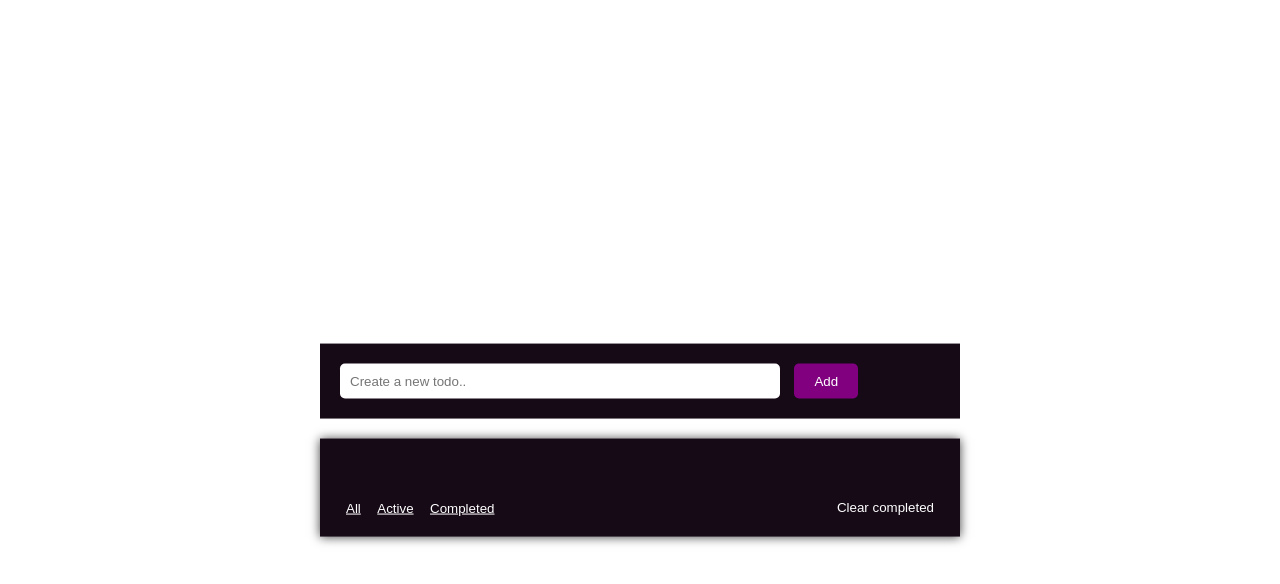
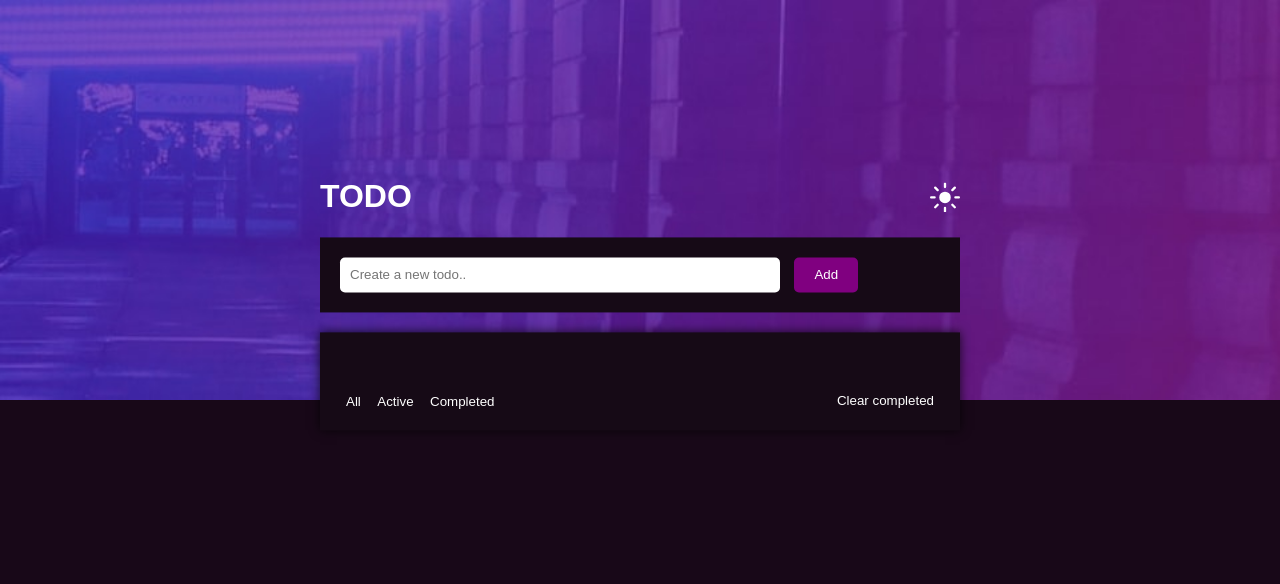
Before and after one commit to Panther-12/teach2give_tasks, a plain HTML site: page todo-app-main/todo-app-main/index.html in a window 1280 px wide. Drawn offline with Linux system fonts and the light colour scheme.

Commit message:
ui dark mode design

```diff
--- a/todo-app-main/todo-app-main/index.html
+++ b/todo-app-main/todo-app-main/index.html
@@ -15,6 +15,7 @@
   </style>
 </head>
 <body>
+  <div class="bg-wrapper">
     <div id="todo-app">
       <div class="top-items-wrapper">
         <div class="title-wrapper">
@@ -38,6 +39,7 @@
         </div>
       </div>
     </div>
+  </div>
 <script src="script.js"></script>
 </body>
 </html>
--- a/todo-app-main/todo-app-main/script.js
+++ b/todo-app-main/todo-app-main/script.js
@@ -51,3 +51,8 @@ document.addEventListener('DOMContentLoaded', (event) => {
 
     renderTasks();
 });
+
+const filterButtons = document.querySelectorAll('.filter');
+filterButtons.addEventListener('click', () => {
+    filterButtons.style.color = 'blue'
+});
--- a/todo-app-main/todo-app-main/styles.css
+++ b/todo-app-main/todo-app-main/styles.css
@@ -2,15 +2,26 @@ body {
     margin: 0;
     padding: 0;
     height: 100vh;
+    background-color: rgb(24, 8, 24);
     /* background: linear-gradient(to bottom, rgba(128,0,128,0.7), rgba(0,0,139,0.7)); */
     color: white;
     font-family: Arial, sans-serif;
 }
 
+.bg-wrapper{
+    height: 100%;
+    width: 100%;
+    background: url('./images/bg-desktop-dark.jpg');
+    background-size: cover;
+    background-repeat: no-repeat;
+    height: 50%;
+    background-position: center;
+}
+
 #todo-app {
     position: relative;
     top: 50%;
-    transform: translateY(-50%);
+    transform: translateY(-20%);
     width: 50%;
     margin: 0 auto;
     background: none;
@@ -75,7 +86,7 @@ body {
 }
 
 #task-list li input[type="checkbox"]:checked:before {
-    background: linear-gradient(to bottom, rgba(128,0,128,1), rgba(0,0,139,1));
+    background: linear-gradient(to bottom, rgba(128,0,128,1), rgb(180, 99, 250));
     border: none;
 }
 
@@ -87,8 +98,12 @@ body {
     background: none;
     border: none;
     color: white;
-    text-decoration: underline;
+    text-decoration: none;
+    transition: color 0.3s ease-in-out;
     cursor: pointer;
+}
+.filter:hover{
+    color: blue;
 }
 
 #clear-completed {
```
Lines whose indentation alone changed are shown as unchanged.
